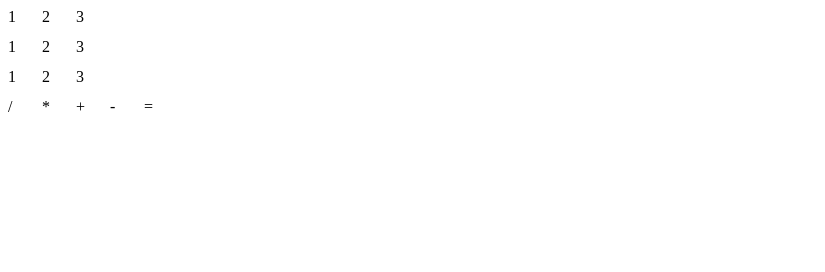
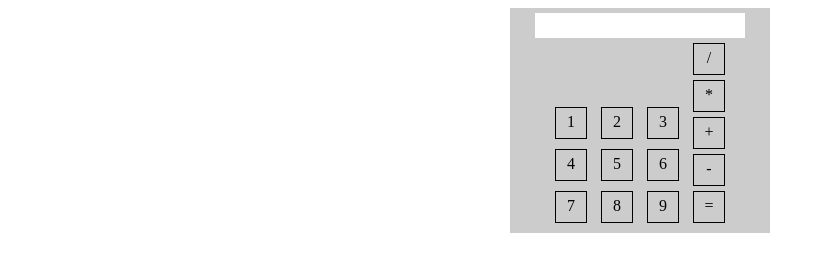
Before and after one commit to wingsbob/calcumalate, a website: page index.html in a window 1280 px wide. Shown: the whole page, without its empty margins (0-825 px from the left). Drawn offline with Linux system fonts and the light colour scheme.

Commit message:
Sorta looks like a calculator now

```diff
--- a/CSS/calculator.css
+++ b/CSS/calculator.css
@@ -1,8 +1,36 @@
 #calculator {
-
+	width: 250px;
+	margin: auto;
+	background: #CCC;
+	padding: 5px;
+}
+#numbers,#operators {
+	display: inline-block;
+}
+#operators div {
+	display: block;
+}
+#results {
+	padding: 5px;
+	margin: 5px;
+	height: 15px;
+	background: #FFF;
+	width: 200px;
+	margin: auto;
+}
+#keypad {
+	width: 180px;
+	margin: auto;
 }
 .button {
 	width: 30px;
 	height: 30px;
+	margin: 5px;
 	display: inline-block;
+	border: 1px solid #000;
+	text-align: center;
+	cursor: pointer;
 }
+.button span {
+	vertical-align: -webkit-baseline-middle;
+}
--- a/index.html
+++ b/index.html
@@ -9,28 +9,30 @@
 		<div id="calculator">
 			<div id="results"></div>
 			<div id="keypad">
-				<div class="row">
-					<div class="button">1</div>
-					<div class="button">2</div>
-					<div class="button">3</div>
+				<div id="numbers">
+					<div>
+						<div class="button"><span>1</span></div>
+						<div class="button"><span>2</span></div>
+						<div class="button"><span>3</span></div>
+					</div>
+					<div>
+						<div class="button"><span>4</span></div>
+						<div class="button"><span>5</span></div>
+						<div class="button"><span>6</span></div>
+					</div>
+					<div>
+						<div class="button"><span>7</span></div>
+						<div class="button"><span>8</span></div>
+						<div class="button"><span>9</span></div>
+					</div>
 				</div>
-				<div class="row">
-					<div class="button">1</div>
-					<div class="button">2</div>
-					<div class="button">3</div>
+				<div id="operators">
+					<div class="button"><span>/</span></div>
+					<div class="button"><span>*</span></div>
+					<div class="button"><span>+</span></div>
+					<div class="button"><span>-</span></div>
+					<div class="button"><span>=</span></div>
 				</div>
-				<div class="row">
-					<div class="button">1</div>
-					<div class="button">2</div>
-					<div class="button">3</div>
-				</div>
-			</div>
-			<div id="operators">
-				<div class="button">/</div>
-				<div class="button">*</div>
-				<div class="button">+</div>
-				<div class="button">-</div>
-				<div class="button">=</div>
 			</div>
 		</div>
 	</div>
```
